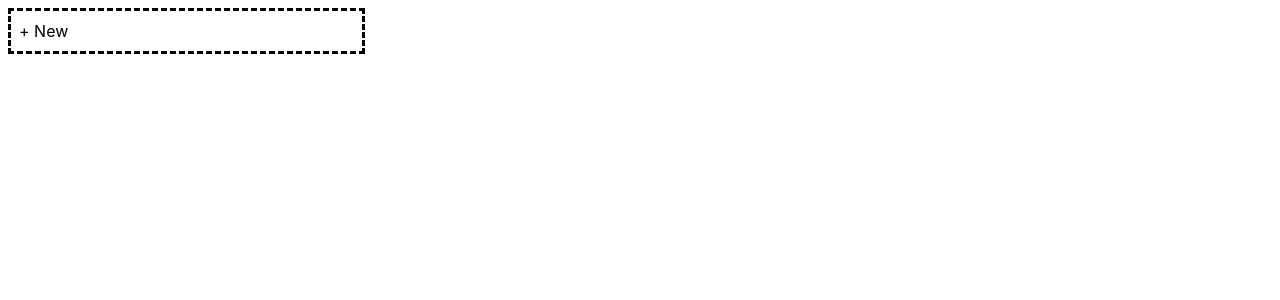
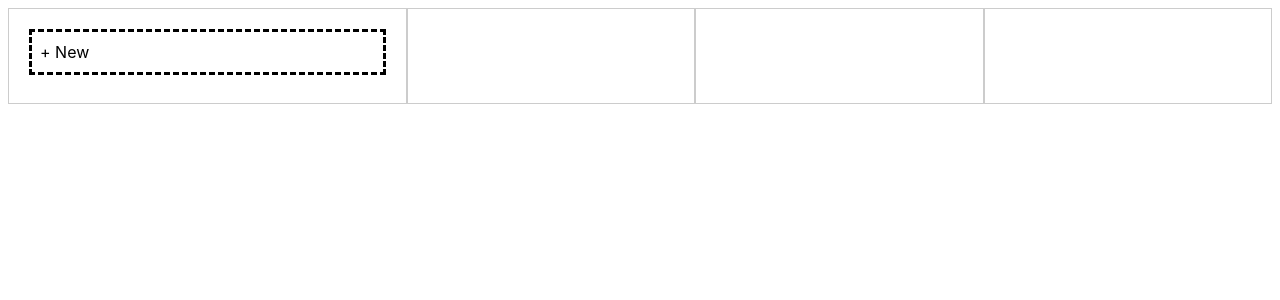
Before and after one commit to kazkriska/todo-v3, a React (Create React App) app: page / in a window 1280 px wide. Shown: the top 300 px of the page. Built offline with nearby package versions, Linux system fonts and the light colour scheme.

Commit message:
implemented CSS for columns and made basic column skeleton

```diff
--- /dev/null
+++ b/src/App.css
@@ -0,0 +1,3 @@
+.kanban-board {
+    display: flex;
+  }
--- a/src/App.js
+++ b/src/App.js
@@ -2,6 +2,7 @@ import Column from './components/Column';
 import React, { useState } from 'react';
 import CreateNewTask from './components/task/CreateNewTask';
 import TaskContainer from './components/task/TaskContainer';
+import './App.css'
 
 function App() {
   const [todos, setTodos] = useState([]);
@@ -24,7 +25,8 @@ function App() {
 
   console.log(todos); //for testing, remove later
   return (
-    <Column>
+    <div className="kanban-board">
+      <Column category={'today'} >
         {todos.map((todo) => (
           <TaskContainer
             taskData={todo}
@@ -34,6 +36,10 @@ function App() {
         ))}
         <CreateNewTask taskOptions={taskOptions} />
       </Column>
+      <Column category={'week'} ></Column>
+      <Column category={'month'} ></Column>
+      <Column category={'dumpster'} ></Column>
+    </div>
   );
 }
 
--- a/src/components/Column.js
+++ b/src/components/Column.js
@@ -2,7 +2,7 @@ import React from 'react'
 
 const Column = ({children}) => {
   return (
-    <div>
+    <div className='column'>
         {children}
     </div>
   )
--- a/src/components/style.css
+++ b/src/components/style.css
@@ -18,3 +18,10 @@
 .text-defaultRegular {
   font-size: 16px;
 }
+
+.column {
+  flex: 1;
+  border: 1px solid #ccc;
+  padding: 20px;
+  text-align: center;
+}
```
Also changed, not shown: src/index.css (line endings or trailing spaces). Lines whose indentation alone changed are shown as unchanged.
